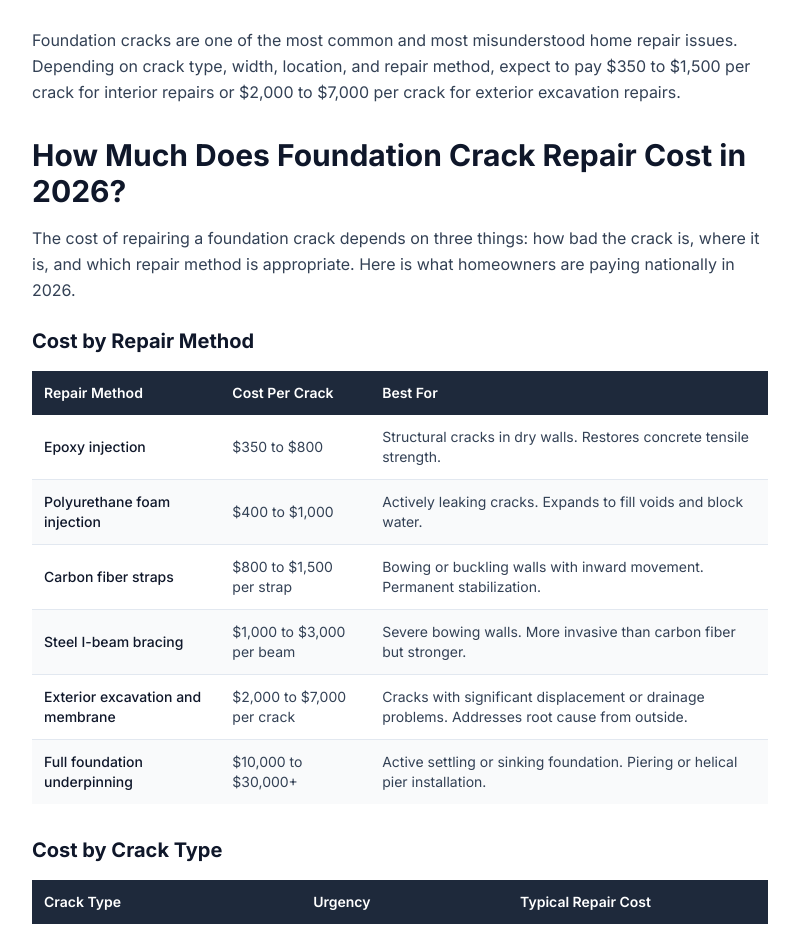
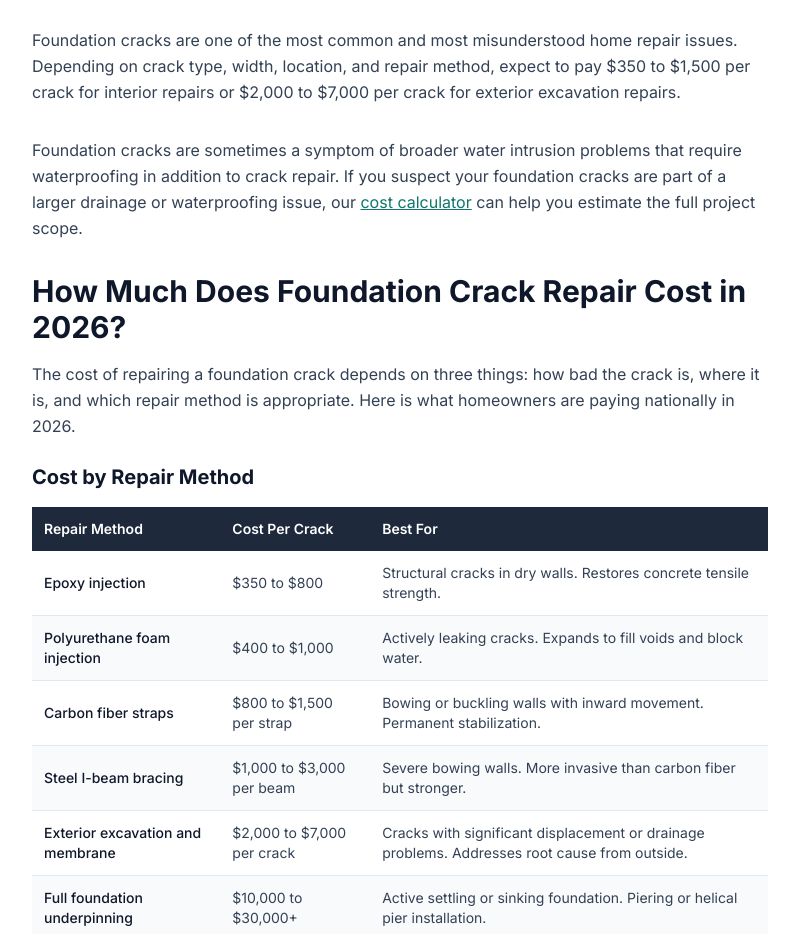
Before and after one commit to thebasementguide2026/basement-guide, a Next.js app: page /articles/foundation-crack-repair-cost in a window 1280 px wide. Shown: the part 1000-1934 px from the top of the page, without its empty margins (240-1039 px from the left). Built offline with nearby package versions, Linux system fonts and the light colour scheme.

Commit message:
Add internal link to /cost-guides/basement-waterproofing-cost-calculator

```diff
--- a/app/articles/foundation-crack-repair-cost/page.tsx
+++ b/app/articles/foundation-crack-repair-cost/page.tsx
@@ -131,6 +131,8 @@ export default function FoundationCrackRepairCost() {
 
         {/* Intro */}
         <p className='text-slate-700 leading-relaxed mb-8'>Foundation cracks are one of the most common and most misunderstood home repair issues. Depending on crack type, width, location, and repair method, expect to pay $350 to $1,500 per crack for interior repairs or $2,000 to $7,000 per crack for exterior excavation repairs.</p>
+
+        <p className='text-slate-700 leading-relaxed mb-8'>Foundation cracks are sometimes a symptom of broader water intrusion problems that require waterproofing in addition to crack repair. If you suspect your foundation cracks are part of a larger drainage or waterproofing issue, our <Link href='/cost-guides/basement-waterproofing-cost-calculator' className='text-teal-700 underline hover:text-teal-900'>cost calculator</Link> can help you estimate the full project scope.</p>
 
         {/* How Much Does Foundation Crack Repair Cost in 2026? */}
         <section className='mb-12'>
```
